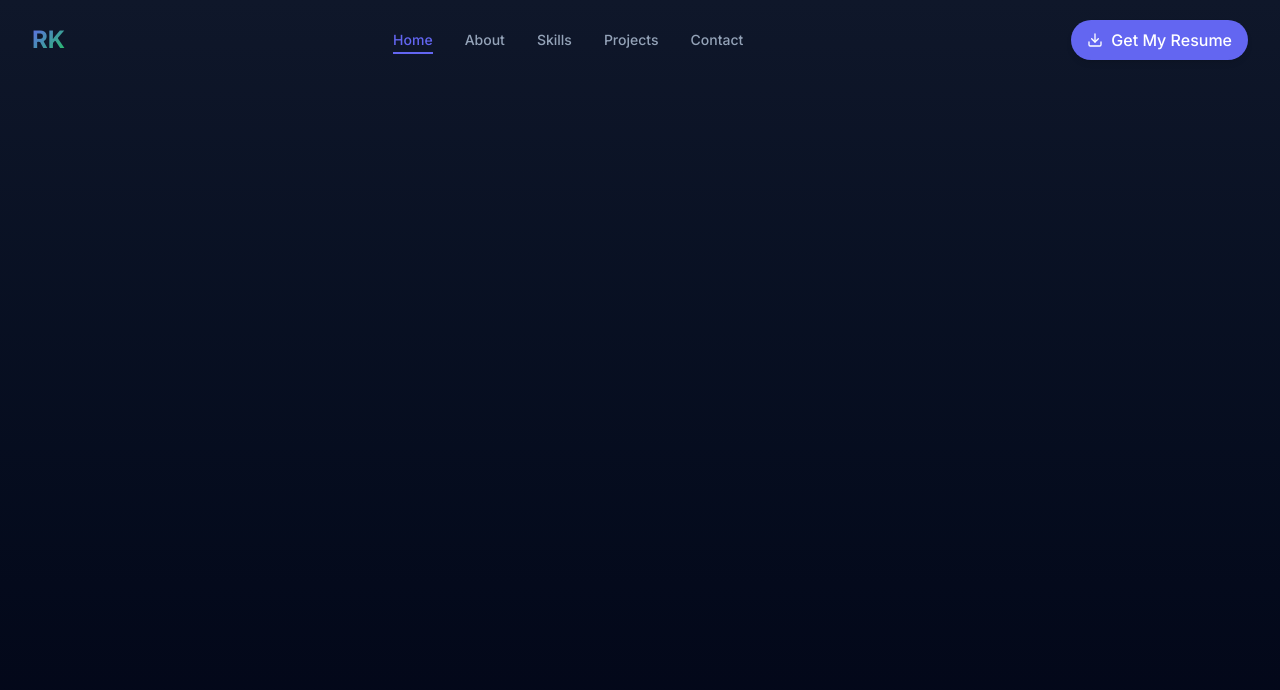
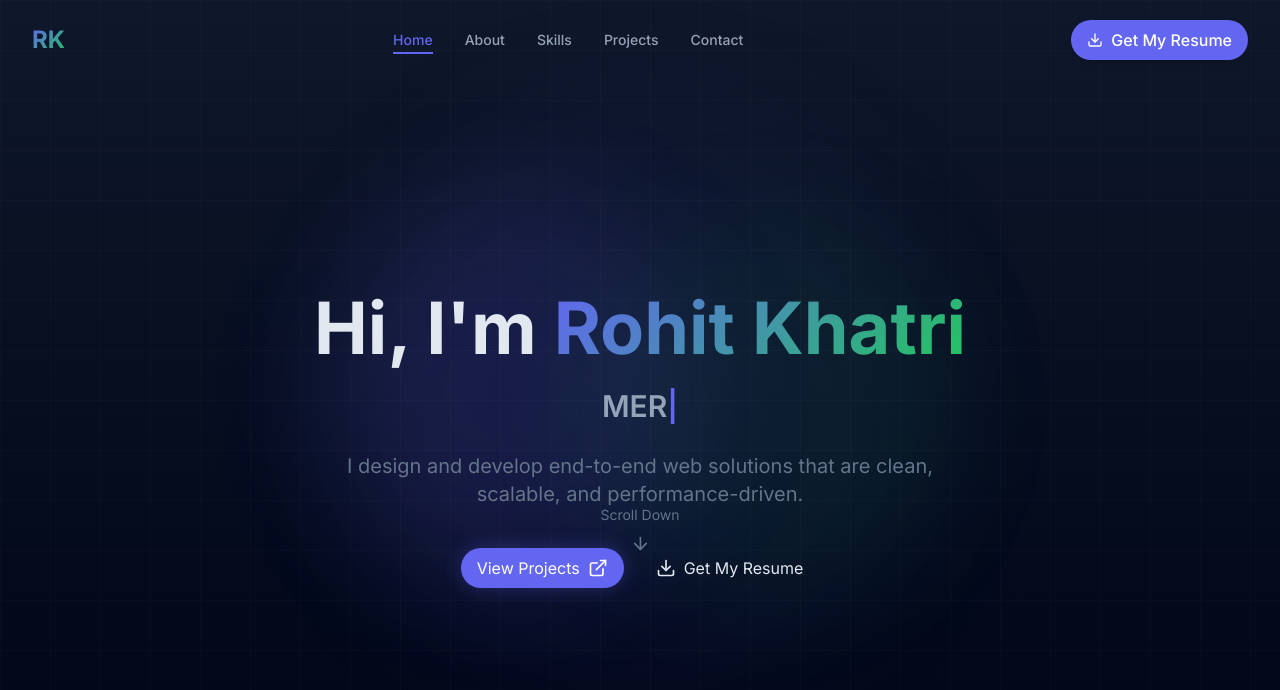
Before and after one commit to userrohit06/Portfolio, a Next.js app: page / in a window 1280 px wide. Shown: the top 690 px of the page. Built offline with nearby package versions, Linux system fonts and the light colour scheme.

Commit message:
hero complete

```diff
--- a/app/page.tsx
+++ b/app/page.tsx
@@ -1,9 +1,11 @@
+import Hero from "@/components/Hero";
 import Navbar from "@/components/Navbar";
 
 const Home = () => {
   return (
     <div className="min-h-screen bg-gradient-to-b from-[#0f172a] to-[#020617]">
       <Navbar />
+      <Hero />
     </div>
   );
 };
--- /dev/null
+++ b/components/Hero.tsx
@@ -0,0 +1,157 @@
+"use client";
+
+import { motion } from "framer-motion";
+import { ArrowDown, Download, ExternalLink } from "lucide-react";
+import { useEffect, useState } from "react";
+
+const roles = [
+  "Full Stack Developer",
+  "MERN Developer",
+  "React Developer",
+  "Dot Net Full Stack Developer",
+];
+
+const Hero = () => {
+  const [currentRole, setCurrentRole] = useState(0);
+  const [displayText, setDisplayText] = useState("");
+  const [isDeleting, setIsDeleting] = useState(false);
+
+  useEffect(() => {
+    const role = roles[currentRole];
+    const timeout = setTimeout(
+      () => {
+        if (!isDeleting) {
+          if (displayText.length < role.length) {
+            setDisplayText(role.slice(0, displayText.length + 1));
+          } else {
+            setTimeout(() => {
+              setIsDeleting(true);
+            }, 2000);
+          }
+        } else {
+          if (displayText.length > 0) {
+            setDisplayText(displayText.slice(0, -1));
+          } else {
+            setIsDeleting(false);
+            setCurrentRole((prev) => (prev + 1) % roles.length);
+          }
+        }
+      },
+      isDeleting ? 50 : 100,
+    );
+
+    return () => clearTimeout(timeout);
+  }, [displayText, isDeleting, currentRole]);
+
+  const scrollToProjects = () => {
+    const element = document.getElementById("projects");
+    if (element) {
+      element.scrollIntoView({ behavior: "smooth" });
+    }
+  };
+
+  return (
+    <section
+      id="home"
+      className="relative min-h-screen flex items-center justify-center overflow-hidden pt-20"
+    >
+      {/* animated background */}
+      <div className="absolute inset-0 overflow-hidden">
+        <div className="absolute top-1/4 left-1/4 w-96 h-96 bg-[#6366f1]/20 rounded-full blur-3xl animate-pulse" />
+        <div className="absolute bottom-1/4 right-1/4 w-96 h-96 bg-[#22c55e]/10 rounded-full blur-3xl animate-pulse delay-1000" />
+        <div className="absolute top-1/2 left-1/2 -translate-x-1/2 -translate-y-1/2 w-[600px] h-[600px] bg-[#6366f1]/5 rounded-full blur-3xl" />
+      </div>
+
+      {/* grid pattern */}
+      <div
+        className="absolute inset-0 opacity-[0.02]"
+        style={{
+          backgroundImage: `linear-gradient(#e2e8f0 1px, transparent 1px), linear-gradient(90deg, #e2e8f0 1px, transparent 1px)`,
+          backgroundSize: "50px 50px",
+        }}
+      />
+
+      <div className="relative z-10 max-w-7xl px-4 sm:px-6 lg:px-8 text-center">
+        <motion.h1
+          initial={{ opacity: 0, y: 20 }}
+          animate={{ opacity: 1, y: 0 }}
+          transition={{ duration: 0.5, delay: 0.1 }}
+          className="text-4xl sm:text-5xl md:text-6xl lg:text-7xl font-bold mb-6"
+        >
+          <span className="text-[#e2e8f0]">Hi, I&apos;m </span>
+          <span className="gradient-text">Rohit Khatri</span>
+        </motion.h1>
+
+        <motion.div
+          initial={{ opacity: 0, y: 20 }}
+          animate={{ opacity: 1, y: 0 }}
+          transition={{ duration: 0.5, delay: 0.2 }}
+          className="text-xl sm:text-2xl md:text-3xl font-semibold text-[#94a3b8] mb-6 h-10"
+        >
+          <span>{displayText}</span>
+          <span className="typing-cursor text-[#6366f1]">|</span>
+        </motion.div>
+
+        <motion.p
+          initial={{ opacity: 0, y: 20 }}
+          animate={{ opacity: 1, y: 0 }}
+          transition={{ duration: 0.5, delay: 0.3 }}
+          className="text-lg md:text-xl text-[#64748b] max-w-2xl mx-auto mb-10"
+        >
+          I design and develop end-to-end web solutions that are clean,
+          scalable, and performance-driven.
+        </motion.p>
+
+        <motion.div
+          initial={{ opacity: 0, y: 20 }}
+          animate={{ opacity: 1, y: 0 }}
+          transition={{ duration: 0.5, delay: 0.4 }}
+          className="flex flex-col sm:flex-row items-center justify-center gap-4"
+        >
+          <button
+            onClick={scrollToProjects}
+            className="bg-[#6366f1] hover:bg-[#6366f1]/90 text-white rounded-xl px-4 py-2 glow flex items-center justify-center"
+          >
+            View Projects
+            <ExternalLink className="w-5 h-5 ml-2" />
+          </button>
+
+          <button className="border-[#6366f1]/30 text-[#e2e8f0] hover:bg-[#6366f1]/10 rounded-xl px-4 py-2">
+            <a
+              href="/resume.pdf"
+              download
+              className="flex items-center justify-center"
+            >
+              <Download className="w-5 h-5 mr-2" />
+              Get My Resume
+            </a>
+          </button>
+        </motion.div>
+
+        {/* Scroll Indicator */}
+        <motion.div
+          initial={{ opacity: 0 }}
+          animate={{ opacity: 1 }}
+          transition={{ delay: 1 }}
+          className="absolute bottom-10 left-1/2 -translate-x-1/2"
+        >
+          <motion.div
+            animate={{ y: [0, 10, 0] }}
+            transition={{ duration: 1.5, repeat: Infinity }}
+            className="flex flex-col items-center text-[#64748b] cursor-pointer"
+            onClick={() =>
+              document
+                .getElementById("about")
+                ?.scrollIntoView({ behavior: "smooth" })
+            }
+          >
+            <span className="text-sm mb-2">Scroll Down</span>
+            <ArrowDown className="w-5 h-5" />
+          </motion.div>
+        </motion.div>
+      </div>
+    </section>
+  );
+};
+
+export default Hero;
```
